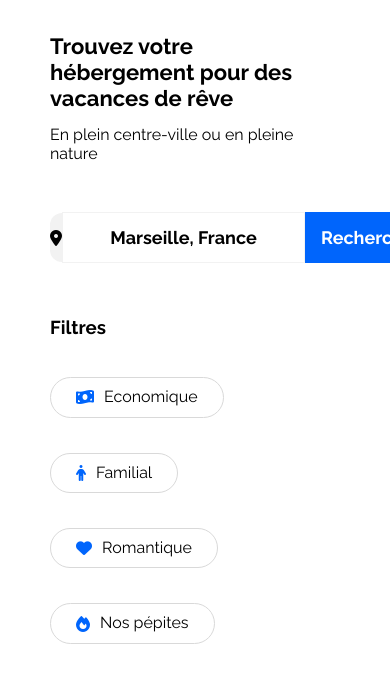
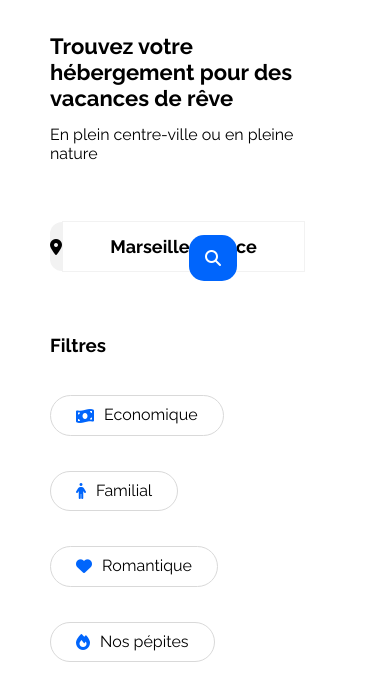
Before and after one commit to FetayahRedouane/Booki, a plain HTML site: page index.html in a window 390 px wide. Shown: the part 150-826 px from the top of the page. Drawn offline with Linux system fonts and the light colour scheme; files whose address does not match are found by name.

Commit message:
Ajout d'icone de recherche pour version mobile

```diff
--- a/css/style.css
+++ b/css/style.css
@@ -96,6 +96,15 @@ body {
 .recherche {
     display: flex;
     align-items: center;
+}
+
+.style-button {
+    background-color: transparent;
+    border: none;
+}
+
+.fa-magnifying-glass {
+    visibility: hidden;
 }
 
 .recherche input {
@@ -437,6 +446,20 @@ footer {
         margin: 0;
     }
 
+    .recherche span {
+        visibility: hidden;
+    }
+
+    .fa-magnifying-glass {
+        position: relative;
+        right: 164px;
+        background-color: var(--main-color);
+        color: white;
+        border-radius: 15px;
+        padding: 15px 16px 15px 16px;
+        visibility: visible;
+    }
+
     .categorie {
         flex-wrap: wrap;
         width: 79%;
--- a/index.html
+++ b/index.html
@@ -59,7 +59,12 @@
                         <form method="post" action="#">
                             <input type="text" value="Marseille, France">
                         </form>
-                        <a href="#"><span>Rechercher</span></a>
+                        <a href="#">
+                            <button class="style-button">
+                                <span>Rechercher</span>
+                                <i class="fa-solid fa-magnifying-glass"></i>
+                            </button>
+                        </a>
                     </div>
                 </div>
                 <div class="filter">
```
